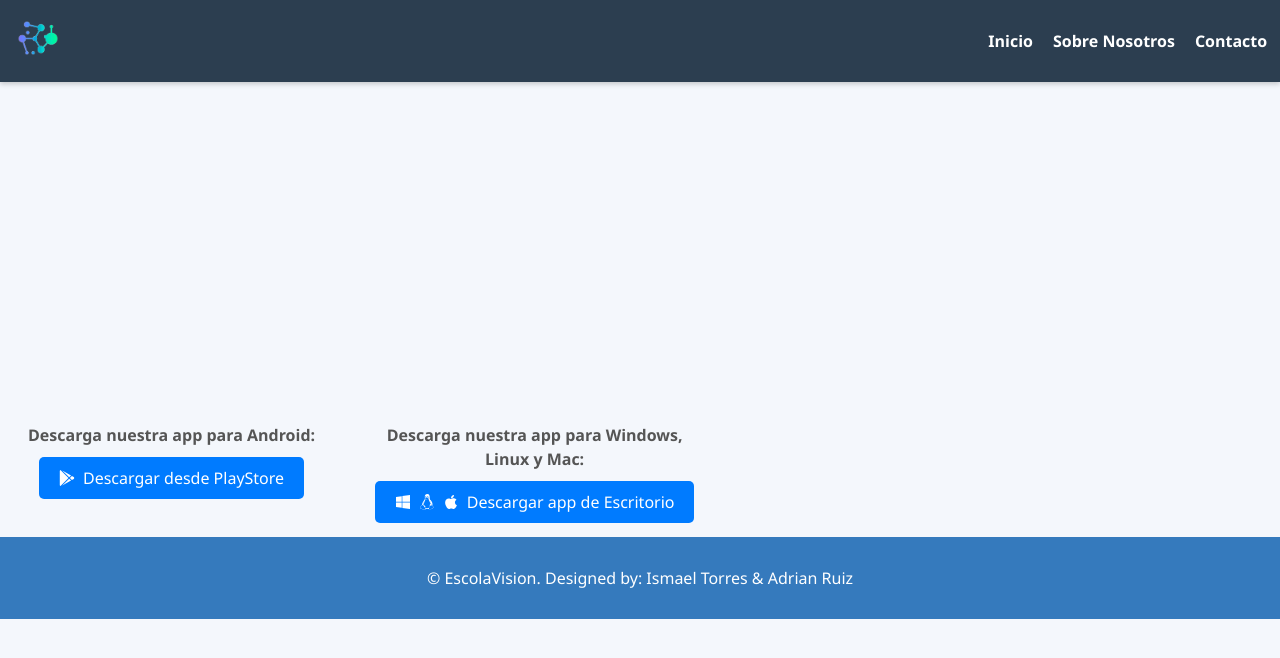
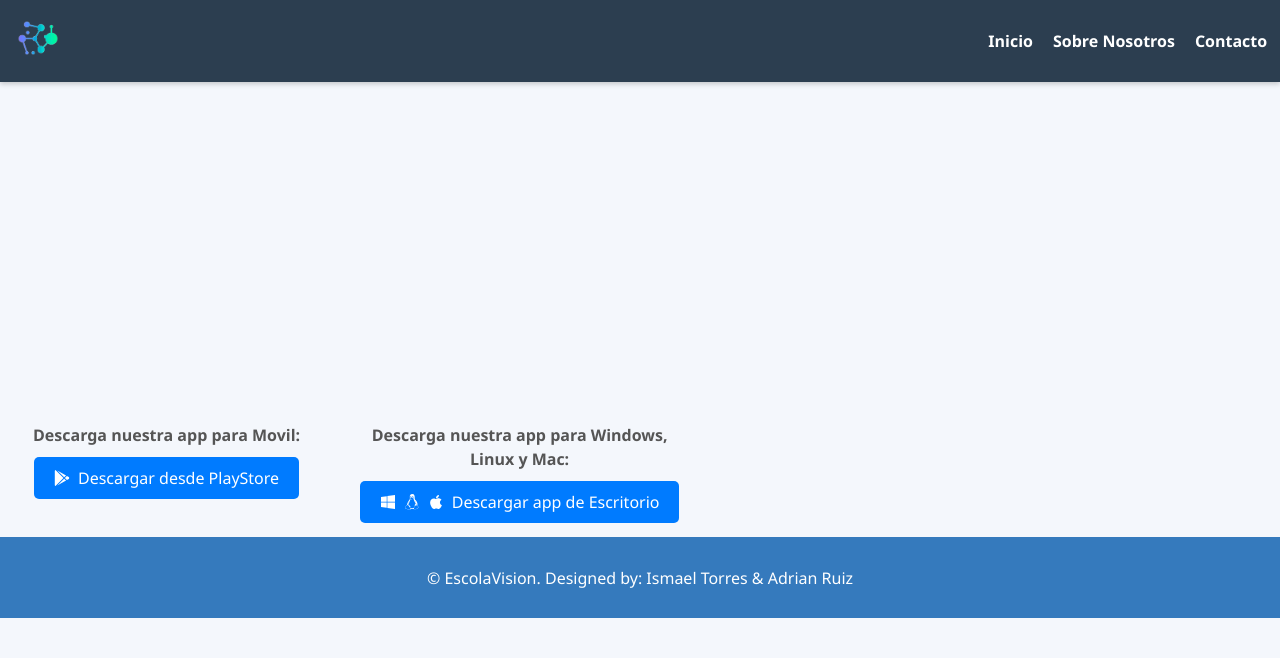
Before and after one commit to Ismaeltg05/Web-Escolavision, a React (Vite) app: page / in a window 1280 px wide. Shown: the top 658 px of the page. Built offline with nearby package versions, Linux system fonts and the light colour scheme.

Commit message:
label changed on downloads

```diff
--- a/src/components/Downloads.tsx
+++ b/src/components/Downloads.tsx
@@ -6,7 +6,7 @@ function Downloads() {
   return (
     <div className="download-links">
       <div className="download-section">
-        <label>Descarga nuestra app para Android:</label>
+        <label>Descarga nuestra app para Movil:</label>
         <a href="https://play.google.com/store/apps/details?id=com.escolavision.testescolavision&pcampaignid=web_share" target="_blank" rel="noopener noreferrer">
           <button className="download-button">
             <FaGooglePlay className="icon" /> Descargar desde PlayStore
```
